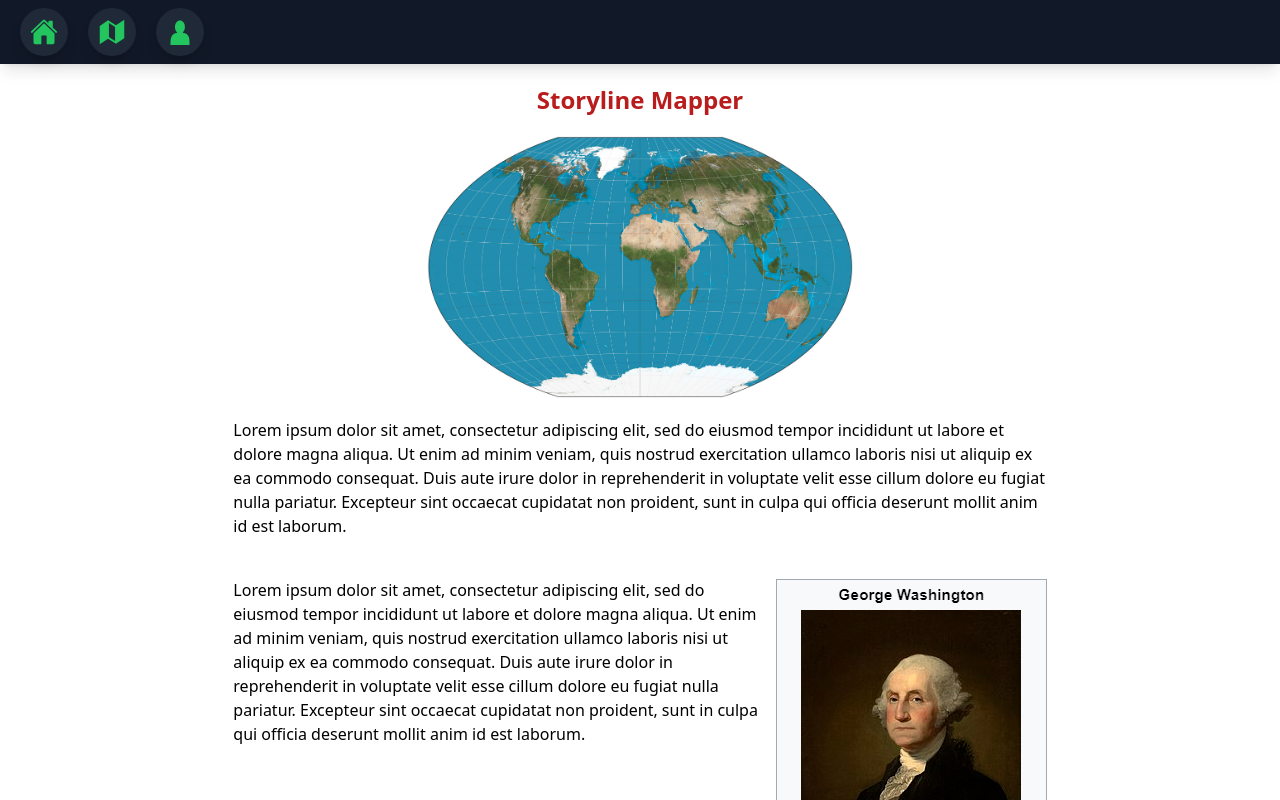
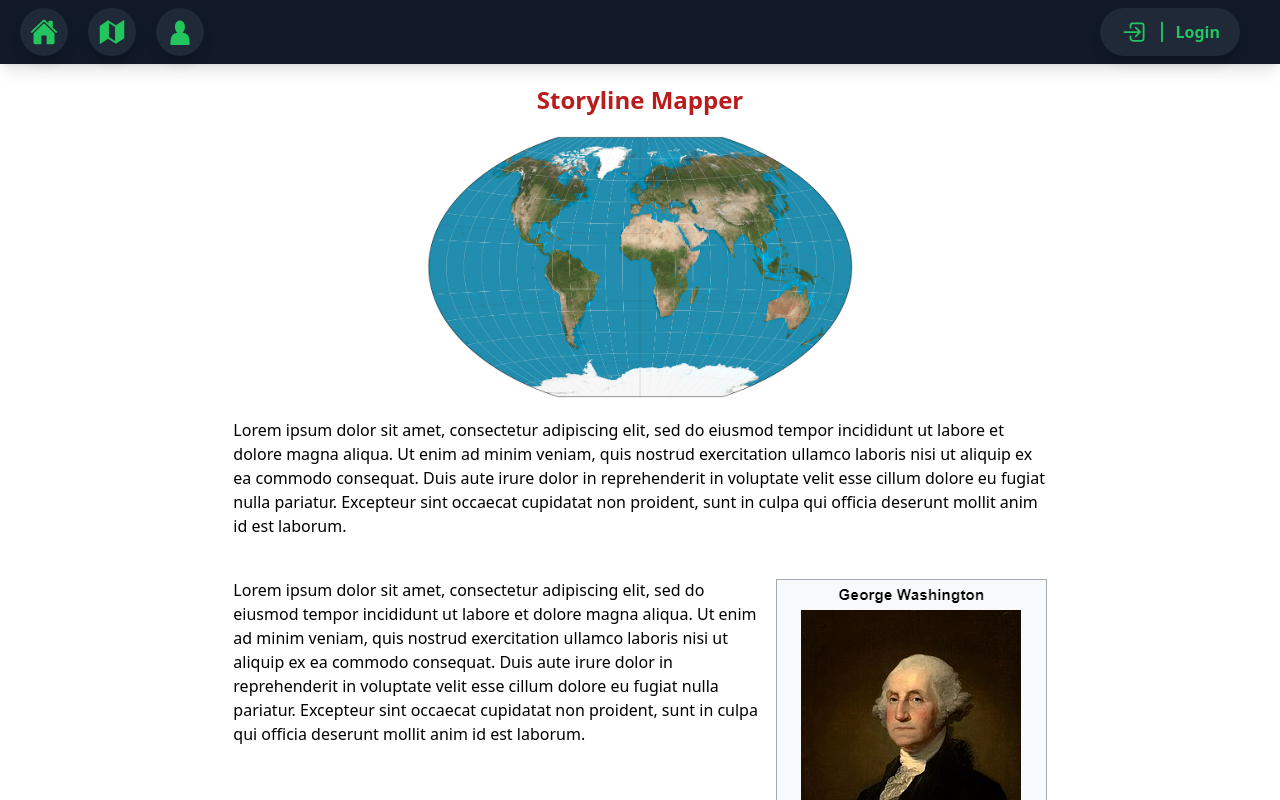
Before and after one commit to jstnn818/storyline-mapper, a React (Create React App) app in the folder storyline-mapper/: page / in a window 1280 px wide. Shown: the top 800 px of the page. Built offline with nearby package versions, Linux system fonts and the light colour scheme.

Commit message:
Login/User Navbar

```diff
--- a/storyline-mapper/src/components/Navbar.tsx
+++ b/storyline-mapper/src/components/Navbar.tsx
@@ -1,10 +1,17 @@
 import { IconType } from "react-icons"
-import { IoHome, IoMapSharp } from "react-icons/io5"
+import { IoHome, IoMapSharp, IoLogInOutline } from "react-icons/io5"
+import { RxDividerVertical } from "react-icons/rx"
 import { GiCharacter } from "react-icons/gi"
 
 interface NavbarIconProps {
     icon: IconType
     text: string
+}
+
+interface UserIconProps {
+    icon: IconType
+    divider: IconType
+    username: string
 }
 
 const Navbar = () => {
@@ -15,6 +22,9 @@ const Navbar = () => {
                 <NavbarIcon icon={IoHome} text="Home" />
                 <NavbarIcon icon={IoMapSharp} text="My Maps" />
                 <NavbarIcon icon={GiCharacter} text="My Characters" />
+            </div>
+            <div className="navbar-user">
+                <UserIcon icon={IoLogInOutline} divider={RxDividerVertical} username="Login" />
             </div>
         </div>
     )
@@ -31,4 +41,17 @@ const NavbarIcon = ({ icon, text }: NavbarIconProps) => {
         </div>
     )
 }
+
+const UserIcon = ({ icon, divider, username }: UserIconProps) => {
+    const Icon = icon
+    const Divider = divider
+    return (
+        <div className="flex flex-row justify-center">
+            <Icon size={28}/>
+            <Divider size={28}/>
+            <p className="mt-0.5"> {username} </p>
+        </div>
+    )
+}
+
 export default Navbar
--- a/storyline-mapper/src/index.css
+++ b/storyline-mapper/src/index.css
@@ -14,4 +14,10 @@
         text-white bg-gray-900 text-xs font-bold transition-all duration-100
         scale-0 origin-top;
     }
+    .navbar-user {
+        @apply absolute right-10 flex items-center justify-center
+        h-12 p-5 mt-2 mb-2 mx-auto shadow-lg bg-gray-800 text-green-500 font-bold
+        hover:bg-green-600 hover:text-white rounded-3xl hover:rounded-xl
+        transition-all duration-200 ease-linear cursor-pointer;
+    }
 }
```
